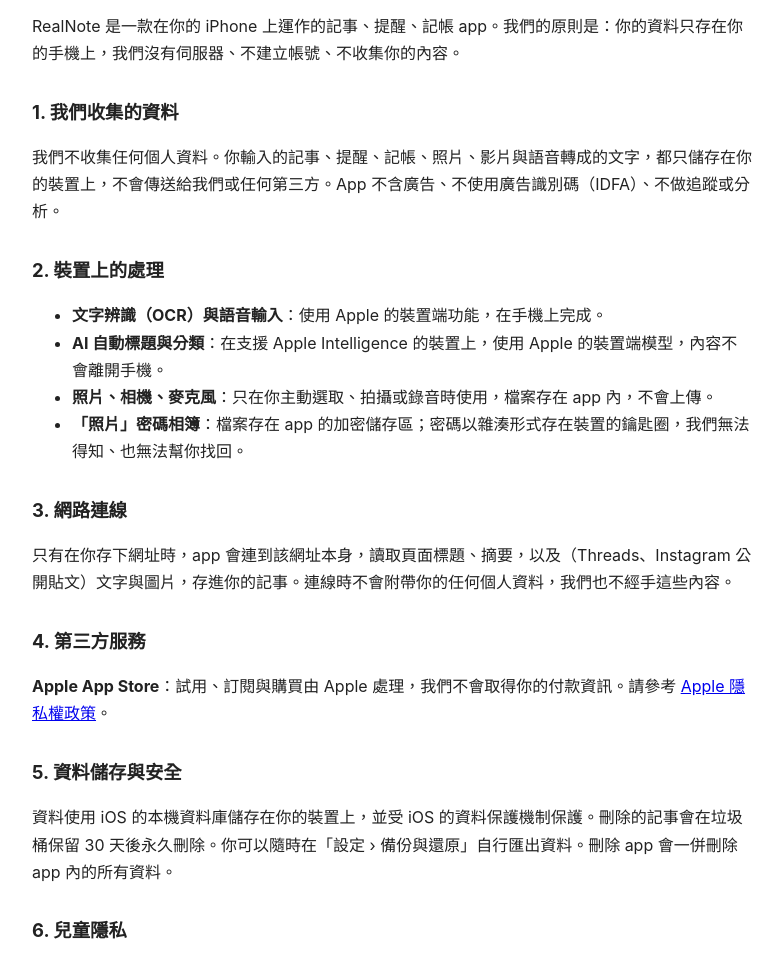
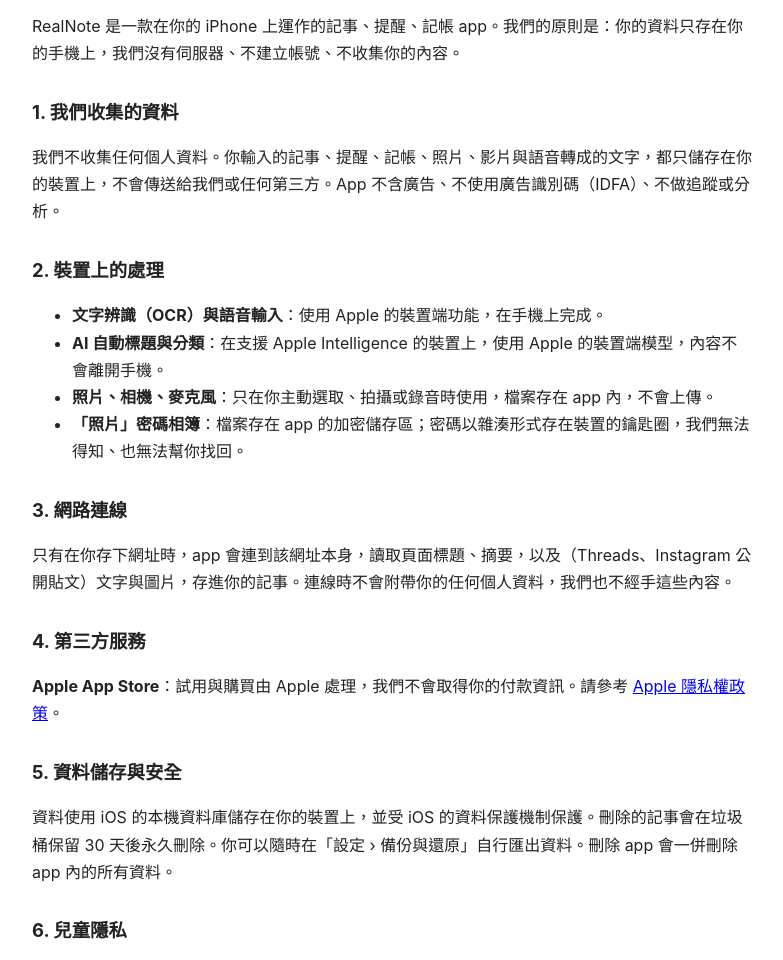
Before and after one commit to bestacd88888-lab/bestacd88888-lab.github.io, a plain HTML site: page realnote-privacy.html in a window 1280 px wide. Shown: the part 132-1092 px from the top of the page, without its empty margins (248-1031 px from the left). Drawn offline with Linux system fonts and the light colour scheme.

Commit message:
RealNote privacy: no subscription (trial + one-time purchase)

```diff
--- a/realnote-privacy.html
+++ b/realnote-privacy.html
@@ -30,7 +30,7 @@
 <p>只有在你存下網址時，app 會連到該網址本身，讀取頁面標題、摘要，以及（Threads、Instagram 公開貼文）文字與圖片，存進你的記事。連線時不會附帶你的任何個人資料，我們也不經手這些內容。</p>
 
 <h2>4. 第三方服務</h2>
-<p><b>Apple App Store</b>：試用、訂閱與購買由 Apple 處理，我們不會取得你的付款資訊。請參考 <a href="https://www.apple.com/legal/privacy/">Apple 隱私權政策</a>。</p>
+<p><b>Apple App Store</b>：試用與購買由 Apple 處理，我們不會取得你的付款資訊。請參考 <a href="https://www.apple.com/legal/privacy/">Apple 隱私權政策</a>。</p>
 
 <h2>5. 資料儲存與安全</h2>
 <p>資料使用 iOS 的本機資料庫儲存在你的裝置上，並受 iOS 的資料保護機制保護。刪除的記事會在垃圾桶保留 30 天後永久刪除。你可以隨時在「設定 › 備份與還原」自行匯出資料。刪除 app 會一併刪除 app 內的所有資料。</p>
```
